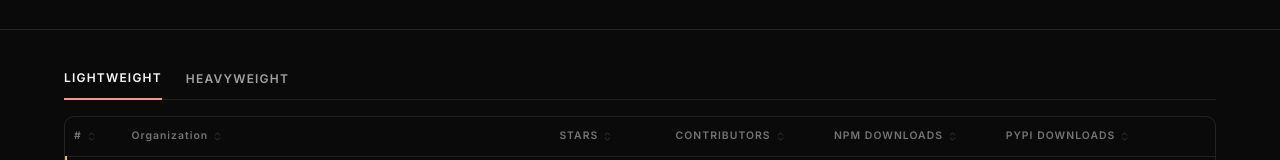
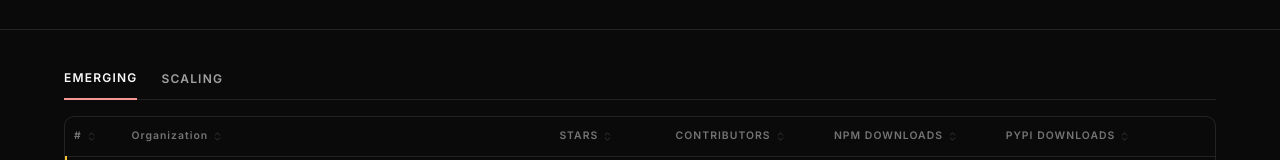
Before and after one commit to commitvc/osscar, a Next.js app: page / in a window 1280 px wide. Shown: the part 344-504 px from the top of the page. Built offline with nearby package versions, Linux system fonts and the light colour scheme.

Commit message:
fix: change division names

```diff
--- a/src/app/methodology/page.tsx
+++ b/src/app/methodology/page.tsx
@@ -178,7 +178,7 @@ export default function MethodologyPage() {
                 </div>
                 <div className="border border-white/10 rounded p-4">
                   <div className="font-mono text-xs text-muted-foreground mb-1">above_1000</div>
-                  <div className="text-foreground font-semibold">Established</div>
+                  <div className="text-foreground font-semibold">Scaling</div>
                   <div className="text-sm text-muted-foreground mt-1">stars_start ≥ 1,000</div>
                 </div>
               </div>
--- a/src/app/org/[slug]/page.tsx
+++ b/src/app/org/[slug]/page.tsx
@@ -328,7 +328,7 @@ export default async function OrgPage({ params }: Props) {
   const flag = country ? COUNTRY_FLAGS[country] : null;
   const rankColor = rank ? getRankColor(rank) : "rgba(255,255,255,0.5)";
   const rankGlow = rank ? getRankGlow(rank) : "none";
-  const tierLabel = tier === "above_1000" ? "Heavyweight" : "Lightweight";
+  const tierLabel = tier === "above_1000" ? "Scaling" : "Emerging";
 
   // Chart metrics — all use the brand accent color for visual consistency
   const BRAND = "#F69694";
--- a/src/components/org-table.tsx
+++ b/src/components/org-table.tsx
@@ -28,8 +28,8 @@ import {
 } from "@/components/ui/table"
 
 const TIER_LABELS: Record<Tier, string> = {
-  above_1000: "Heavyweight",
-  below_1000: "Lightweight",
+  above_1000: "Scaling",
+  below_1000: "Emerging",
 }
 
 const RANK_PIPS: Record<number, string> = {
```
